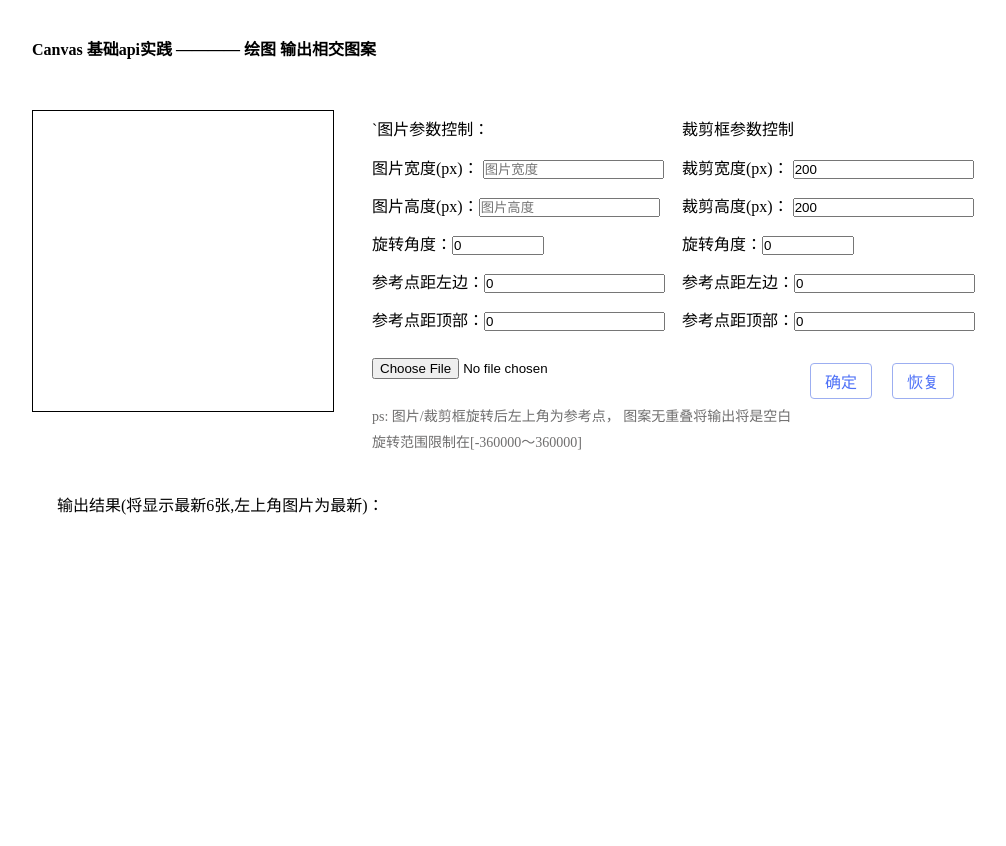
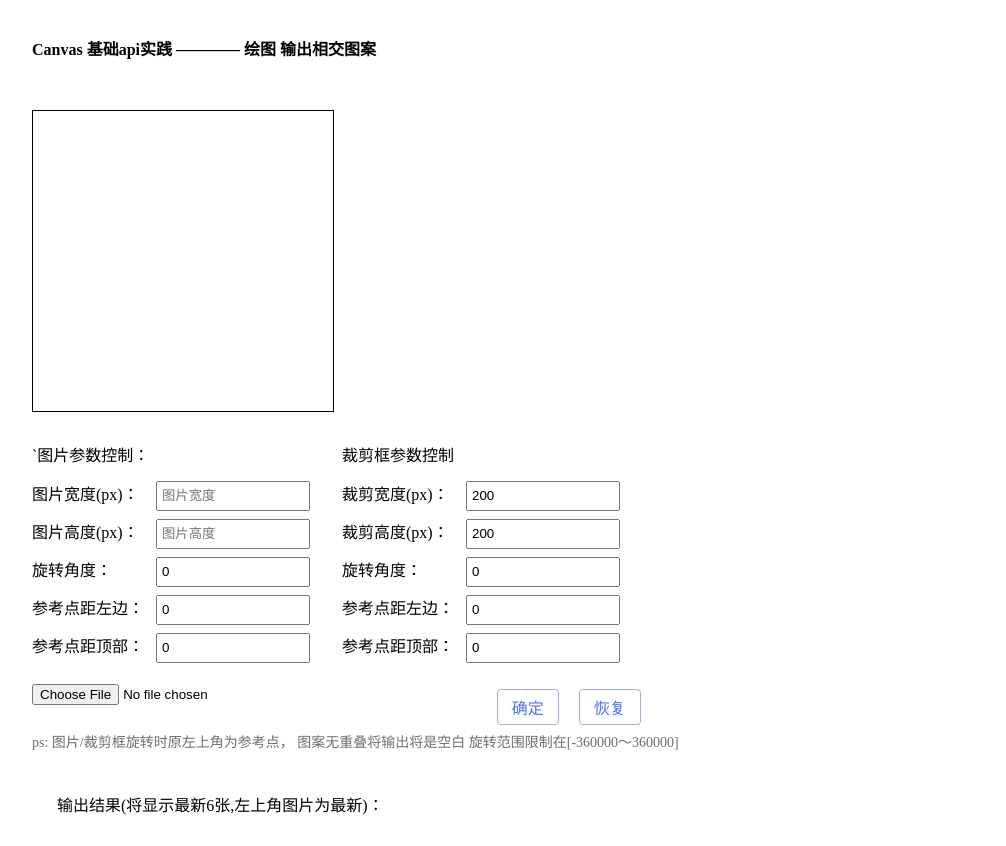
Before and after one commit to AlanKnightly/canvas-case, a website: page src/index.html in a window 1280 px wide. Shown: the whole page, without its empty margins (118-1124 px from the left). Before the commit the page ends 800 px from the top, so only its background shows below. Drawn offline with Linux system fonts and the light colour scheme; files that its build step writes are made by us from their sources.

Commit message:
feat: update css

```diff
--- a/gulpfile.js
+++ b/gulpfile.js
@@ -20,9 +20,14 @@ function jsTask() {
     .pipe(uglify())
     .pipe(gulp.dest("dist"));
 }
+
 function cssTask() {
   var plugins = [autoprefixer({}), cssnano()];
   return gulp.src("src/*.css").pipe(postcss(plugins)).pipe(gulp.dest("dist"));
 }
 
+exports.css = gulp.task("updateCss", function () {
+  return gulp.watch(["src/*.css"], cssTask);
+});
+
 exports.default = gulp.parallel(htmlTask, cssTask, jsTask);
--- a/src/index.css
+++ b/src/index.css
@@ -39,6 +39,16 @@ header {
   height: 38px;
   line-height: 38px;
 }
+.control li label {
+  display: inline-block;
+  width: 120px;
+}
+.control li input {
+  width: 150px;
+  height: 26px;
+  line-height: 26px;
+  text-indent: 4px;
+}
 .control .buttons {
   margin-top: 18px;
   padding-right: 28px;
--- a/src/index.html
+++ b/src/index.html
@@ -25,25 +25,20 @@
                 <li>
                   <label for="img-width">
                     图片宽度(px)：
-                    <input
-                      type="number"
-                      id="img-width"
-                      placeholder="图片宽度"
-                    />
                   </label>
+                  <input type="number" id="img-width" placeholder="图片宽度" />
                 </li>
                 <li>
                   <label for="img-height">
-                    图片高度(px)：<input
-                      type="number"
-                      id="img-height"
-                      placeholder="图片高度"
-                    />
+                    图片高度(px)：
                   </label>
+                  <input type="number" id="img-height" placeholder="图片高度" />
                 </li>
                 <li>
                   <label for="img-rotate">
-                    旋转角度：<input
+                    旋转角度：
+                  </label>
+                  <input
                     type="number"
                     id="img-rotate"
                     placeholder=" 旋转角度"
@@ -51,29 +46,30 @@
                     min="-360000"
                     max="360000"
                   />
-                  </label>
                 </li>
                 <li>
                   <label for="img-x">
-                    参考点距左边：<input
+                    参考点距左边：
+                  </label>
+                  <input
                     type="number"
                     id="img-x"
                     placeholder="距离左边"
                     value="0"
                     min="0"
                   />
-                  </label>
                 </li>
                 <li>
                   <label for="img-x">
-                    参考点距顶部：<input
+                    参考点距顶部：
+                  </label>
+                  <input
                     type="number"
                     id="img-y"
                     placeholder="距离顶部"
                     value="0"
                     min="0"
                   />
-                  </label>
                 </li>
               </ul>
             </section>
@@ -83,30 +79,30 @@
                 <li>
                   <label for="clip-width">
                     裁剪宽度(px)：
-
+                  </label>
                   <input
                     type="number"
                     id="clip-width"
                     placeholder="图片宽度"
                     value="200"
                   />
-                  </label>
                 </li>
                 <li>
                   <label for="clip-height">
                     裁剪高度(px)：
-
+                  </label>
                   <input
                     type="number"
                     id="clip-height"
                     placeholder="图片宽度"
                     value="200"
                   />
-                  </label>
                 </li>
                 <li>
                   <label for="clip-rotate">
-                    旋转角度：<input
+                    旋转角度：
+                  </label>
+                  <input
                     type="number"
                     id="clip-rotate"
                     placeholder=" 旋转角度"
@@ -114,29 +110,30 @@
                     min="-360000"
                     max="360000"
                   />
-                  </label>
                 </li>
                 <li>
                   <label for="clip-x">
-                    参考点距左边：<input
+                    参考点距左边：
+                  </label>
+                  <input
                     type="number"
                     id="clip-x"
                     placeholder="距离左边"
                     value="0"
                     min="0"
                   />
-                  </label>
                 </li>
                 <li>
                   <label for="clip-x">
-                    参考点距顶部：<input
+                    参考点距顶部：
+                  </label>
+                  <input
                     type="number"
                     id="clip-y"
                     placeholder="距离顶部"
                     value="0"
                     min="0"
                   />
-                  </label>
                 </li>
               </ul>
             </section>
@@ -152,9 +149,7 @@
             <span id="confirm" class="button">确定</span>
           </section>
           <p class="tips">
-            ps: 图片/裁剪框旋转后左上角为参考点， 图案无重叠将输出将是空白
-          </p>
-          <p class="tips">
+            ps: 图片/裁剪框旋转时原左上角为参考点， 图案无重叠将输出将是空白
             旋转范围限制在[-360000～360000]
           </p>
         </div>
```
Lines whose indentation alone changed are shown as unchanged.
